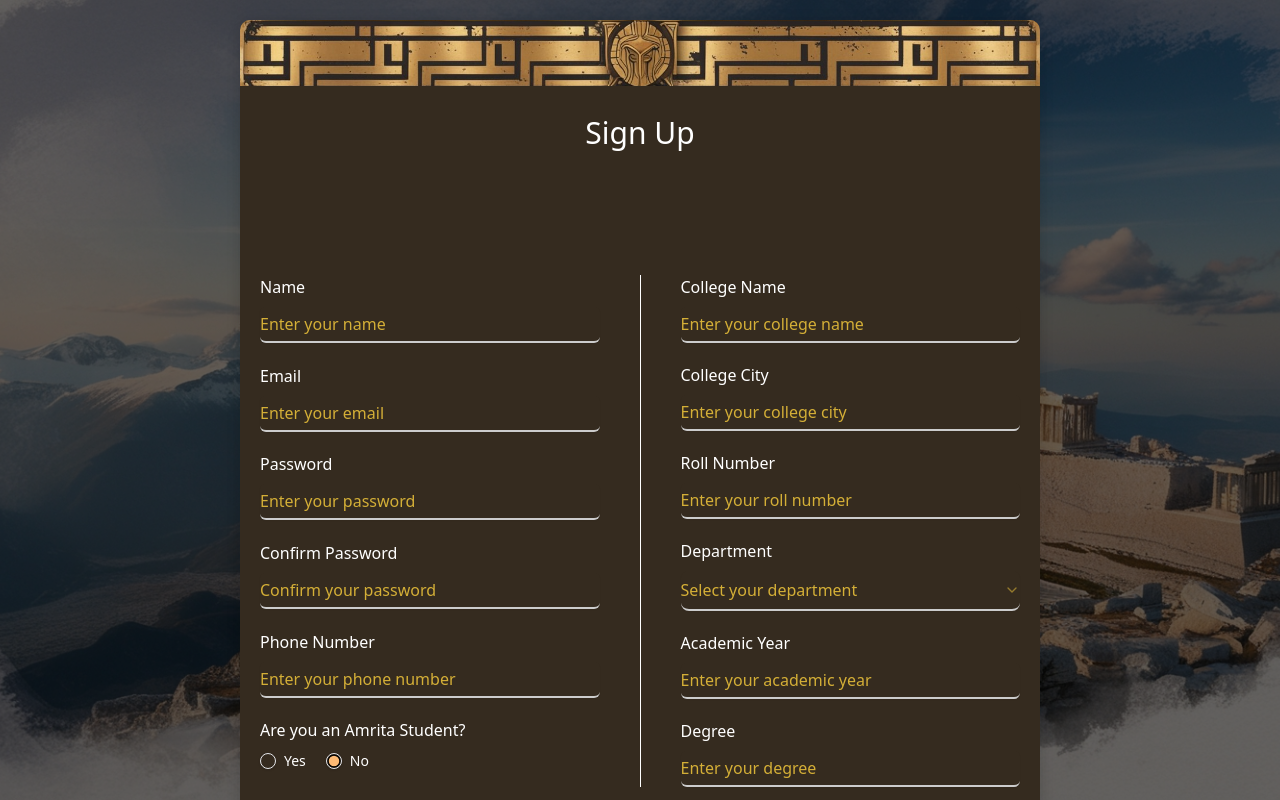
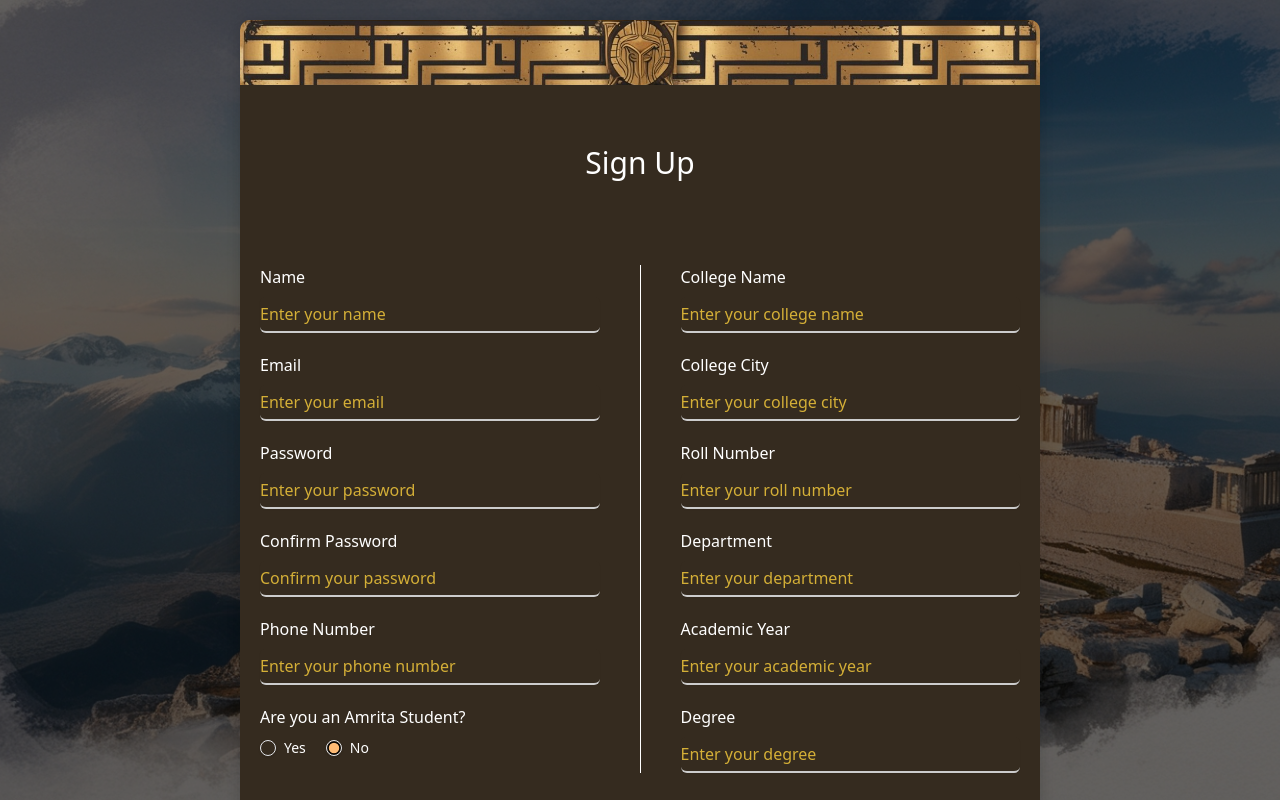
Before and after one commit to TharunKumarrA/Pragati_Frontend_2025, a Next.js app: page /signup in a window 1280 px wide. Shown: the top 800 px of the page. Built offline with nearby package versions, Linux system fonts and the light colour scheme.

Commit message:
changed department input type

```diff
--- a/src/app/signup/components/SignUp.jsx
+++ b/src/app/signup/components/SignUp.jsx
@@ -4,7 +4,6 @@ import { useEffect, useState } from "react";
 import { toast } from "./hooks/use-toast";
 import { Input } from './input';
 import { Button } from './button';
-import { Select, SelectTrigger, SelectValue, SelectContent, SelectItem } from './select';
 import { RadioGroup, RadioGroupItem } from './radio-group';
 import { Checkbox } from './checkbox';
 import styles from "./SignUp.module.css";
@@ -260,22 +259,18 @@ const Signup = () => {
                 />
               </div>
               <div className={styles.formGroup}>
-                <label className={styles.label} htmlFor="userDepartment">Department</label>
-                <Select
-                  value={formData.userDepartment}
-                  onValueChange={(value) => setFormData((prevData) => ({ ...prevData, userDepartment: value }))}>
-                  <SelectTrigger className={styles.inputField}>
-                    <SelectValue placeholder="Select your department" />
-                  </SelectTrigger>
-                  <SelectContent>
-                    <SelectItem value="CSE">CSE</SelectItem>
-                    <SelectItem value="ECE">ECE</SelectItem>
-                    <SelectItem value="Mechanical">Mechanical</SelectItem>
-                    <SelectItem value="Civil">Civil</SelectItem>
-                    <SelectItem value="IT">IT</SelectItem>
-                  </SelectContent>
-                </Select>
-              </div>
+                  <label className={styles.label} htmlFor="userDepartment">Department</label>
+                  <Input
+                    className={styles.inputField}
+                    type="text"
+                    id="userDepartment"
+                    name="userDepartment"
+                    value={formData.userDepartment}
+                    onChange={handleInputChange}
+                    placeholder="Enter your department"
+                    required
+                  />
+                </div>
               <div className={styles.formGroup}>
                 <label className={styles.label} htmlFor="academicYear">Academic Year</label>
                 <Input
--- a/src/app/signup/components/SignUp.module.css
+++ b/src/app/signup/components/SignUp.module.css
@@ -22,14 +22,6 @@
   z-index: -1;
 }
 
-.brandName {
-  font-size: 36px;
-  color: white;
-  text-align: center;
-  margin-top: 20px;
-  margin-bottom: 20px;
-  z-index: 10;
-}
 
 .signupCard {
   background: #352B1F;
@@ -68,7 +60,7 @@
   font-size: 36px;
   color: white;
   margin-bottom: 10px;
-  margin-top: 70px;
+  margin-top: 100px;
   z-index: 2;
 }
 
@@ -103,7 +95,7 @@
   justify-content: space-between;
   gap: 20px;
   margin-bottom: 20px;
-  margin-top: 100px;
+  margin-top: 60px;
 }
 
 .leftColumn,
--- a/src/app/signup/components/select.jsx
+++ /dev/null
@@ -1,140 +0,0 @@
-"use client";
-
-import React from "react";
-import * as SelectPrimitive from "@radix-ui/react-select";
-import { Check, ChevronDown, ChevronUp } from "lucide-react";
-
-import { cn } from "@/app/utils/utils";
-
-const Select = SelectPrimitive.Root;
-
-const SelectGroup = SelectPrimitive.Group;
-
-const SelectValue = SelectPrimitive.Value;
-
-const SelectTrigger = React.forwardRef(({ className, children, ...props }, ref) => (
-  <SelectPrimitive.Trigger
-    ref={ref}
-    className={cn(
-      "flex h-10 w-full items-center justify-between whitespace-nowrap rounded-lg border border-input bg-transparent px-4 py-2 text-sm font-medium shadow-sm ring-offset-background placeholder:text-muted-foreground focus:outline-none focus:ring-2 focus:ring-accent-foreground disabled:cursor-not-allowed disabled:opacity-50 [&>span]:line-clamp-1",
-      className
-    )}
-    {...props}
-  >
-    {children}
-    <SelectPrimitive.Icon asChild>
-      <ChevronDown className="h-4 w-4 opacity-60" />
-    </SelectPrimitive.Icon>
-  </SelectPrimitive.Trigger>
-));
-SelectTrigger.displayName = SelectPrimitive.Trigger.displayName;
-
-const SelectScrollUpButton = React.forwardRef(({ className, ...props }, ref) => (
-  <SelectPrimitive.ScrollUpButton
-    ref={ref}
-    className={cn(
-      "flex cursor-default items-center justify-center py-1.5 bg-muted rounded-md hover:bg-muted/80",
-      className
-    )}
-    {...props}
-  >
-    <ChevronUp className="h-4 w-4" />
-  </SelectPrimitive.ScrollUpButton>
-));
-SelectScrollUpButton.displayName = SelectPrimitive.ScrollUpButton.displayName;
-
-const SelectScrollDownButton = React.forwardRef(({ className, ...props }, ref) => (
-  <SelectPrimitive.ScrollDownButton
-    ref={ref}
-    className={cn(
-      "flex cursor-default items-center justify-center py-1.5 bg-muted rounded-md hover:bg-muted/80",
-      className
-    )}
-    {...props}
-  >
-    <ChevronDown className="h-4 w-4" />
-  </SelectPrimitive.ScrollDownButton>
-));
-SelectScrollDownButton.displayName = SelectPrimitive.ScrollDownButton.displayName;
-
-const SelectContent = React.forwardRef(
-  ({ className, children, position = "popper", ...props }, ref) => (
-    <SelectPrimitive.Portal>
-      <SelectPrimitive.Content
-        ref={ref}
-        className={cn(
-          "relative z-50 max-h-96 min-w-[8rem] overflow-hidden rounded-lg border bg-white text-popover-foreground shadow-md data-[state=open]:animate-in data-[state=closed]:animate-out data-[state=closed]:fade-out-0 data-[state=open]:fade-in-0 data-[state=closed]:zoom-out-95 data-[state=open]:zoom-in-95 data-[side=bottom]:slide-in-from-top-2 data-[side=left]:slide-in-from-right-2 data-[side=right]:slide-in-from-left-2 data-[side=top]:slide-in-from-bottom-2",  // Updated to bg-white
-          position === "popper" &&
-            "data-[side=bottom]:translate-y-1 data-[side=left]:-translate-x-1 data-[side=right]:translate-x-1 data-[side=top]:-translate-y-1",
-          className
-        )}
-        position={position}
-        {...props}
-      >
-        <SelectScrollUpButton />
-        <SelectPrimitive.Viewport
-          className={cn(
-            "p-1",
-            position === "popper" &&
-              "h-[var(--radix-select-trigger-height)] w-full min-w-[var(--radix-select-trigger-width)]"
-          )}
-        >
-          {children}
-        </SelectPrimitive.Viewport>
-        <SelectScrollDownButton />
-      </SelectPrimitive.Content>
-    </SelectPrimitive.Portal>
-  )
-);
-SelectContent.displayName = SelectPrimitive.Content.displayName;
-
-
-const SelectLabel = React.forwardRef(({ className, ...props }, ref) => (
-  <SelectPrimitive.Label
-    ref={ref}
-    className={cn("px-2 py-1.5 text-sm font-semibold text-muted-foreground", className)}
-    {...props}
-  />
-));
-SelectLabel.displayName = SelectPrimitive.Label.displayName;
-
-const SelectItem = React.forwardRef(({ className, children, ...props }, ref) => (
-  <SelectPrimitive.Item
-    ref={ref}
-    className={cn(
-      "relative flex w-full cursor-pointer select-none items-center rounded-md py-2 pl-3 pr-8 text-sm text-muted-foreground outline-none transition-all duration-200 ease-in-out hover:bg-accent hover:text-accent-foreground focus:bg-accent focus:text-accent-foreground",
-      className
-    )}
-    {...props}
-  >
-    <span className="absolute right-2 flex h-3.5 w-3.5 items-center justify-center">
-      <SelectPrimitive.ItemIndicator>
-        <Check className="h-4 w-4 text-accent-foreground" />
-      </SelectPrimitive.ItemIndicator>
-    </span>
-    <SelectPrimitive.ItemText>{children}</SelectPrimitive.ItemText>
-  </SelectPrimitive.Item>
-));
-SelectItem.displayName = SelectPrimitive.Item.displayName;
-
-const SelectSeparator = React.forwardRef(({ className, ...props }, ref) => (
-  <SelectPrimitive.Separator
-    ref={ref}
-    className={cn("-mx-1 my-1 h-px bg-muted", className)}
-    {...props}
-  />
-));
-SelectSeparator.displayName = SelectPrimitive.Separator.displayName;
-
-export {
-  Select,
-  SelectGroup,
-  SelectValue,
-  SelectTrigger,
-  SelectContent,
-  SelectLabel,
-  SelectItem,
-  SelectSeparator,
-  SelectScrollUpButton,
-  SelectScrollDownButton,
-};
```
